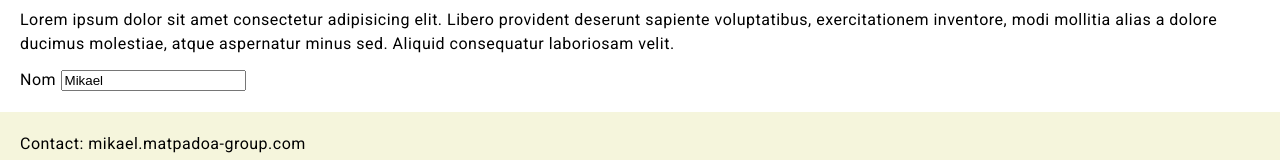
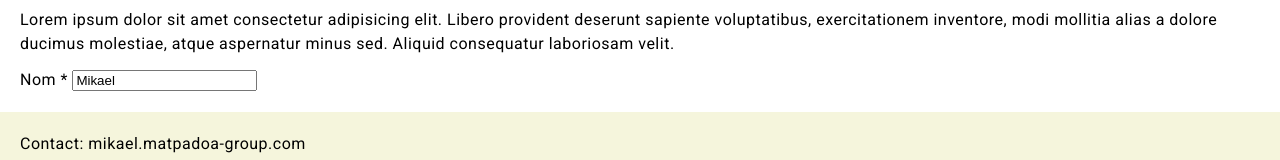
Before and after one commit to Mikael1006/formation-a11y, an Angular app: page /profile in a window 1280 px wide. Shown: the part 1275-1435 px from the top of the page. Built offline with nearby package versions, Linux system fonts and the light colour scheme.

Commit message:
required

```diff
--- a/src/app/src/app/profile/profile.component.html
+++ b/src/app/src/app/profile/profile.component.html
@@ -25,6 +25,6 @@
   </figcaption>
 </figure>
 <p>Lorem ipsum dolor sit amet consectetur adipisicing elit. Libero provident deserunt sapiente voluptatibus, exercitationem inventore, modi mollitia alias a dolore ducimus molestiae, atque aspernatur minus sed. Aliquid consequatur laboriosam velit.</p>
-<app-input-field [value]="'Mikael'">
+<app-input-field [value]="'Mikael'" [required]="true">
   Nom
 </app-input-field>
--- a/src/app/src/app/ui/input-field/input-field.component.html
+++ b/src/app/src/app/ui/input-field/input-field.component.html
@@ -1,4 +1,7 @@
 <label [attr.for]="id">
   <ng-content></ng-content>
+  @if (required()) {
+    *
+  }
 </label>
-<input [id]="id" [ngModel]="value()" (ngModelChange)="value.set($event)">
+<input [id]="id" [ngModel]="value()" (ngModelChange)="value.set($event)" [required]="required()">
--- a/src/app/src/app/ui/input-field/input-field.component.ts
+++ b/src/app/src/app/ui/input-field/input-field.component.ts
@@ -1,6 +1,6 @@
 import { CommonModule } from '@angular/common';
 import { FormsModule } from '@angular/forms';
-import { ChangeDetectionStrategy, Component, model } from '@angular/core';
+import { ChangeDetectionStrategy, Component, input, model } from '@angular/core';
 
 let nextId = 0;
 
@@ -18,4 +18,6 @@ let nextId = 0;
 export class InputFieldComponent {
   id = `input-field-${nextId++}`;
   value = model('');
+
+  required = input(false);
 }
```
